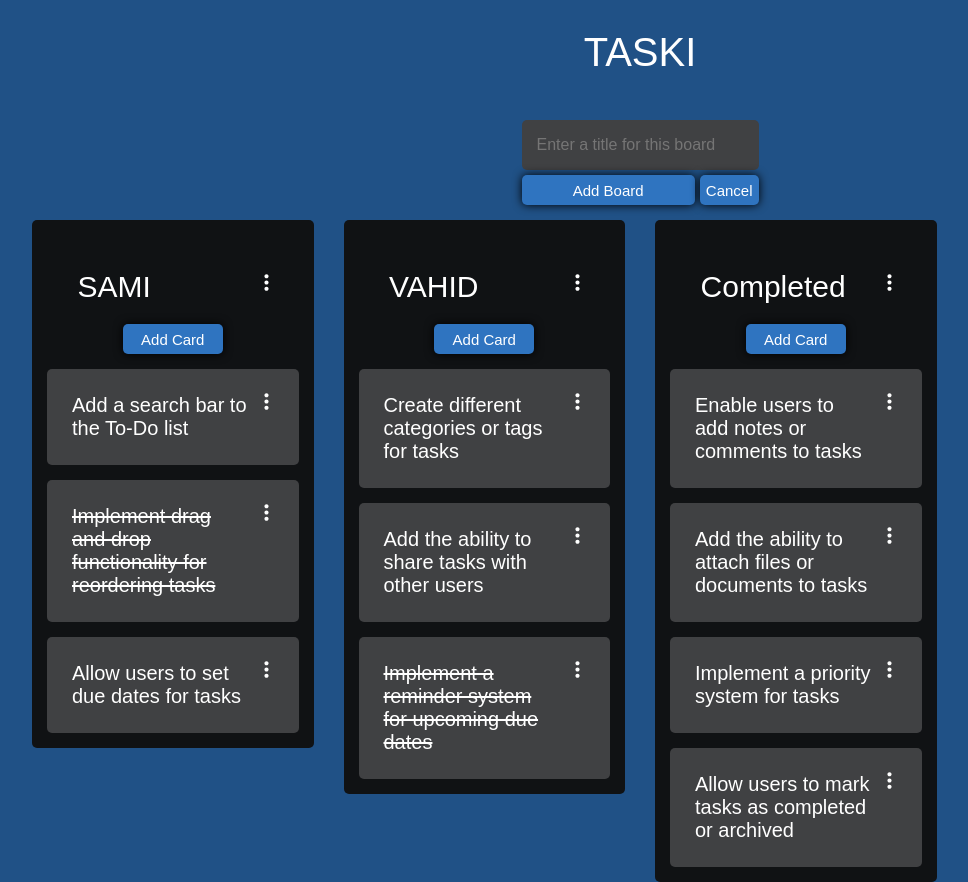
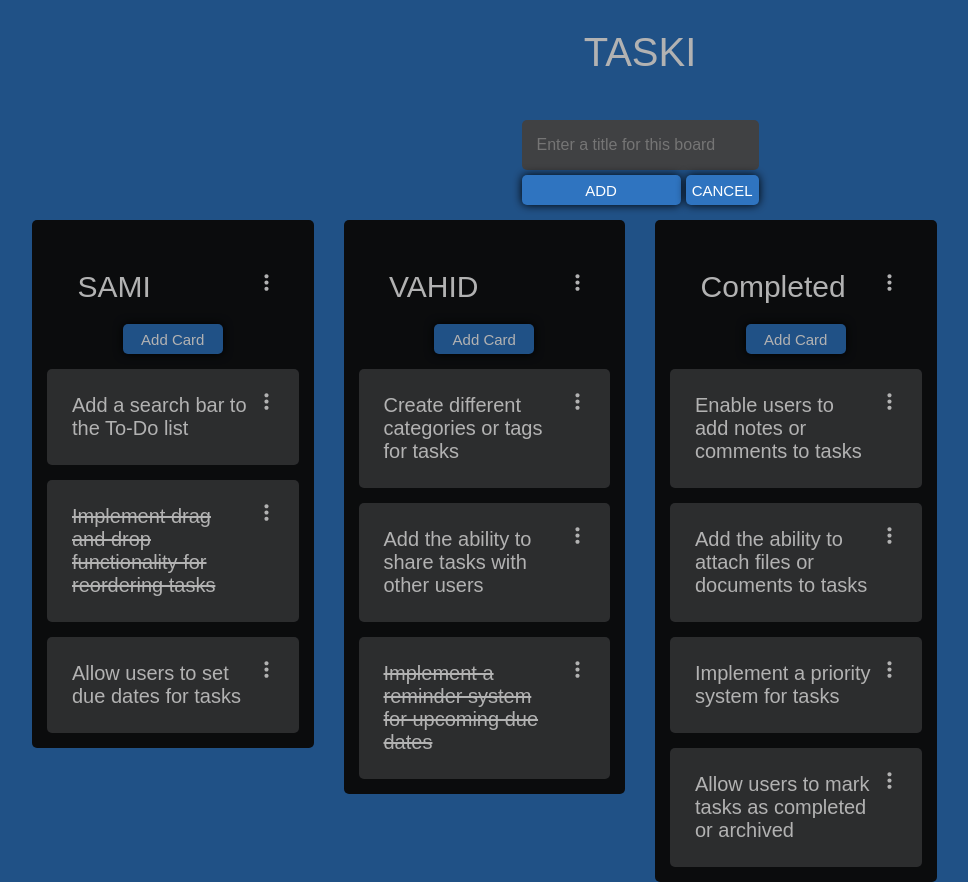
Before and after one commit to Samiomidi/taski, a React (Create React App) app: page / in a window 1280 px wide. Both pictures are taken after a click on the button "Add Board". Shown: the whole page, without its empty margins (0-968 px from the left). Built offline with nearby package versions, Linux system fonts and the light colour scheme; a web font is replaced by a local one.

Commit message:
onSubmit add card btn update

```diff
--- a/src/components/AddCardInput.tsx
+++ b/src/components/AddCardInput.tsx
@@ -1,5 +1,6 @@
 import React, { useRef, useState } from "react";
 import "./styles.css";
+import Backdrop from "./ui/Backdrop";
 
 interface Props {
   todo: string;
@@ -21,11 +22,24 @@ const AddCardInput = ({
   const [addCard, setAddCard] = useState<boolean>(false);
 
   return (
-    <>
-      {/* {addCard ? ( */}
+    <div className="center">
+      {addCard && <Backdrop onClick={() => setAddCard(false)} />}
+      <button
+        className={`add-card__btn ${addCard ? "hide" : "show"}`}
+        type="button"
+        onClick={() => {
+          setAddCard(!addCard);
+        }}
+        onBlur={() => {
+          setAddCard(true);
+          inputRef.current?.focus();
+        }}
+      >
+        {btnTitle}
+      </button>
       <form
         ref={formRef}
-        className="add-card"
+        className={`add-card ${addCard ? "show" : "hide"}`}
         onSubmit={(e) => {
           addHandler(e);
           inputRef.current?.focus();
@@ -33,34 +47,27 @@ const AddCardInput = ({
       >
         <input
           ref={inputRef}
-          onBlur={() => setAddCard(false)}
           type="input"
           value={todo}
           onChange={(e) => setTodo(e.target.value)}
           placeholder={placeholder}
-          className={`add-card__input ${addCard ? "show" : "hide"}`}
+          className="add-card__input"
         ></input>
 
         <div className="add-card__btn-group">
-          <button
-            className={`add-card__btn ${!addCard ? "" : "add-card__submit"}`}
-            type="submit"
-            onClick={() => setAddCard(true)}
-          >
-            {btnTitle}
+          <button className="add-card__btn add-card__submit" type="submit">
+            ADD
           </button>
           <button
-            className={`add-card__btn add-card__cancel ${
-              addCard ? "show" : "hide"
-            }`}
-            type="submit"
+            className="add-card__btn add-card__cancel"
+            type="reset"
             onClick={() => setAddCard(false)}
           >
-            Cancel
+            CANCEL
           </button>
         </div>
       </form>
-    </>
+    </div>
   );
 };
 
--- a/src/components/TodoList.tsx
+++ b/src/components/TodoList.tsx
@@ -15,7 +15,10 @@ const TodoList: React.FC<Props> = ({ todos, setTodos, boards, setBoards }) => {
   const [todo, setTodo] = useState<string>("");
   const addHandler = (e: React.FormEvent) => {
     e.preventDefault();
-    const parentElId = e.currentTarget.parentElement?.dataset?.rbdDroppableId;
+
+    const parentElId =
+      e.currentTarget.parentElement?.parentElement?.dataset?.rbdDroppableId;
+
     if (todo) {
       setTodos([
         ...todos,
--- a/src/components/styles.css
+++ b/src/components/styles.css
@@ -170,9 +170,11 @@
   display: flex;
   flex-direction: column;
   width: 100%;
+  height: 100%;
   margin: 0 auto;
   gap: 5px;
-  /* align-items: center; */
+  z-index: 500;
+  position: relative;
 }
 
 .add-card__input {
@@ -250,4 +252,10 @@
   height: 100%;
   z-index: 100;
   transition: all 0.5s;
+  /* background-color: #535456c6; */
 }
+.center {
+  display: flex;
+  justify-content: center;
+  align-items: center;
+}
```
Also changed, not shown: src/components/InputField.tsx (deleted, +0 -36 lines).
